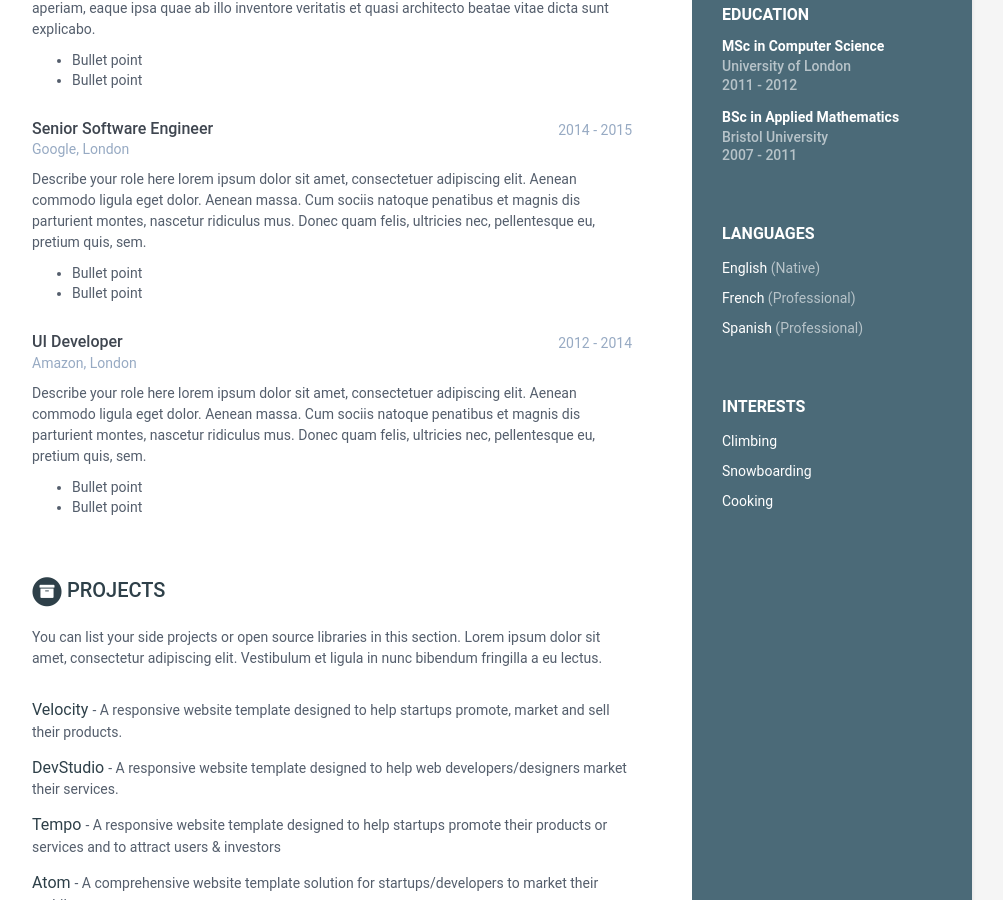
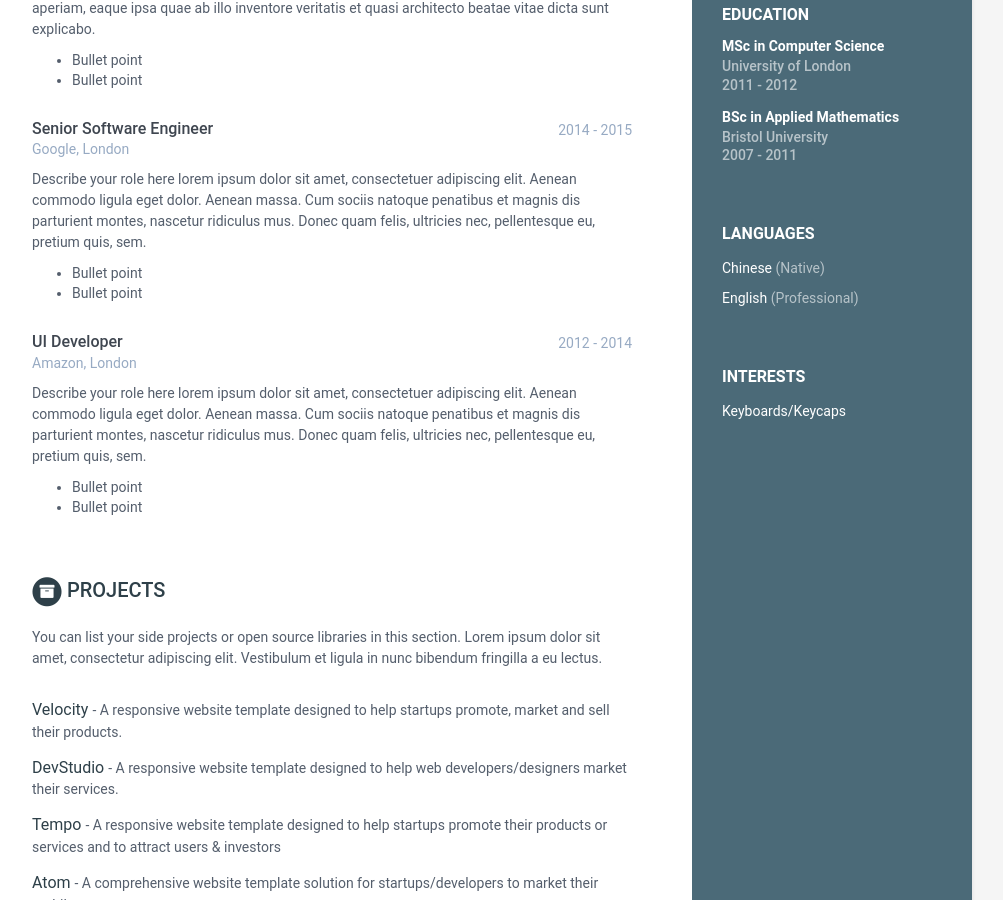
Before and after one commit to matrixzj/resume, a Jekyll site: the page built from index.html, in a window 1280 px wide and 900 px high, scrolled down 522 px. Shown: the whole window, without its empty margins (168-1171 px from the left). Built offline with Jekyll 4.4.1, drawn with Linux system fonts in a browser that asks for light colours; some of the changed text lies outside the part shown.

Commit message:
There are 1 files have been modified at 2019-06-15 08:18:32 . 	-rw-r--r-- 1 jzou ops 6583 Jun 15 08:18 _data/data.yml No files have been added. No files have been deleted. No file type has been changed.

```diff
--- a/_data/data.yml
+++ b/_data/data.yml
@@ -17,30 +17,21 @@
     website: bit.ly/2KgVj4t #do not add http://
     linkedin: matrix-zou-5267b454
     github: matrixzj
-    facebook: '@'
+    facebook: '@matrixzj'
     stack-overflow: # Number/Username, e.g. 123456/alandoe
     codewars:
     goodreads: # Number-Username, e.g. 123456-alandoe
 
     languages:
-      - idiom: English
+      - idiom: Chinese
         level: Native
 
-      - idiom: French
-        level: Professional
-
-      - idiom: Spanish
+      - idiom: English
         level: Professional
 
     interests:
-      - item: Climbing
-        link:
-
-      - item: Snowboarding
-        link:
-
-      - item: Cooking
-        link:
+      - item: Keyboards/Keycaps
+        link: https://matrixzj.github.io
 
 career-profile:
     title: Career Profile
@@ -195,4 +186,4 @@
         level: 60%
 
 footer: >
-    Designed with <i class="fas fa-heart"></i> by <a href="http://themes.3rdwavemedia.com" target="_blank" rel="nofollow">Xiaoying Riley</a>
+    Designed with <i class="fas fa-heart"></i> by <a href="http://matrixzj.github.io/resume" target="_blank" rel="nofollow">Matrix Zou</a>
```
